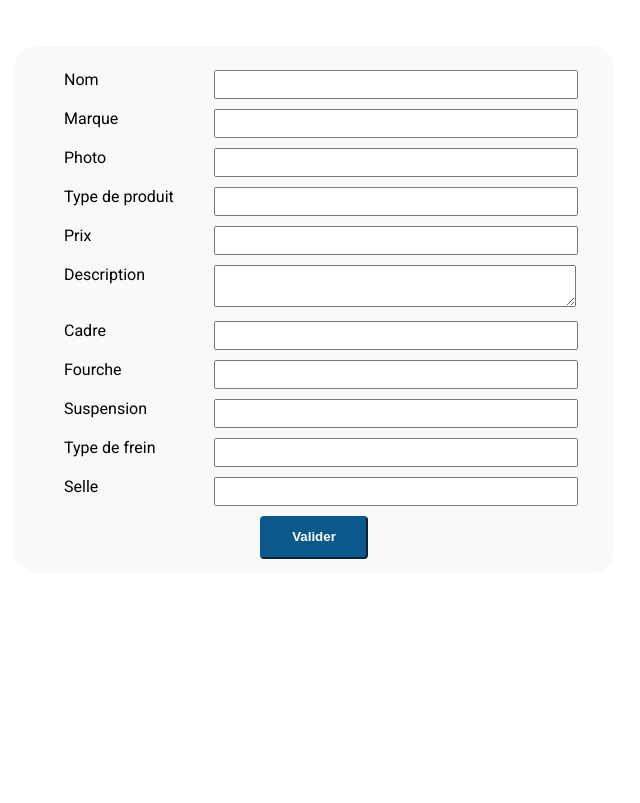
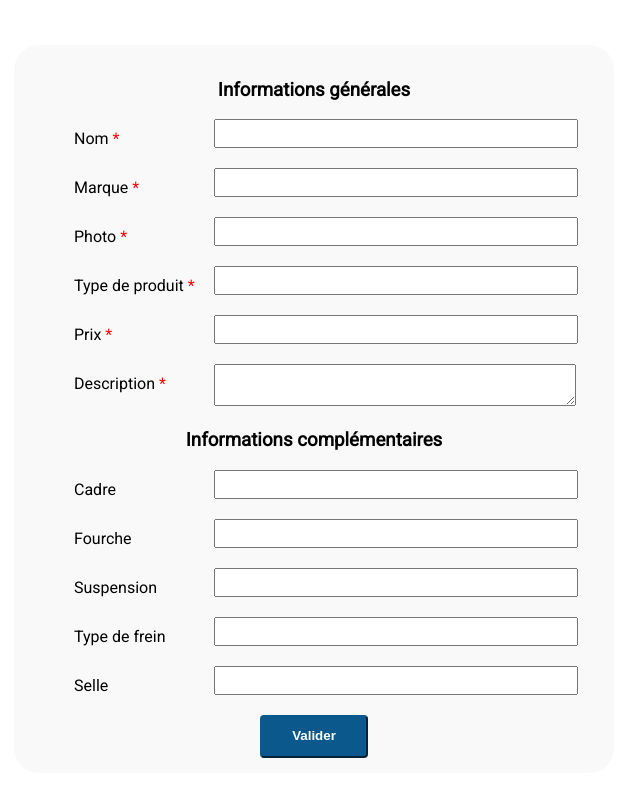
Before and after one commit to baptiste-cornic/bike-shop, a Symfony app: template templates/product/edit_product.html.twig in a window 1280 px wide; the page is wider, and only the part inside the window is pictured. Shown: the part 100-903 px from the top of that part, without its empty margins (386-1026 px from the left). Before the commit the page ends 659 px from the top of that part, so only its background shows below. Run offline with Twig, Linux system fonts and the light colour scheme; the template is opened without the code that fills it, so the values that code supplies are empty; form fields are guessed from the names that the template uses; some libraries are stand-ins or nearby versions.

Commit message:
Update : edit_product form template

```diff
--- a/templates/product/edit_product.html.twig
+++ b/templates/product/edit_product.html.twig
@@ -6,51 +6,78 @@
     <h1>{{ title }}</h1>
     <div class="add-bike">
         {{ form_start(form) }}
+        <h3 class="text-center">Informations générales</h3>
             <div class="row">
-                <div class="label-div">Nom</div>
+                <div class="label-div">
+                    <label for="product_name">Nom <span class="red">*</span></label>
+                </div>
                 <div class="input-div">{{ form_widget(form.name) }}</div>
             </div>
             <div class="row">
-                <div class="label-div">Marque</div>
+                <div class="label-div">
+                    <label for="product_brand">Marque <span class="red">*</span></label>
+                </div>
                 <div class="input-div">{{ form_widget(form.brand) }}</div>
             </div>
             <div class="row">
-                <div class="label-div">Photo</div>
+                <div class="label-div">
+                    <label for="product_picture">Photo <span class="red">*</span></label>
+                </div>
                 <div class="input-div">{{ form_widget(form.picture) }}</div>
                 {% if product.picture %}
                     <i class="fa-regular fa-file-image hover-pointer" title="{{ product.name }}"></i>
                 {% endif %}
             </div>
             <div class="row">
-                <div class="label-div">Type de produit</div>
+                <div class="label-div">
+                    <label for="product_productType">Type de produit <span class="red">*</span></label>
+                </div>
                 <div class="input-div">{{ form_widget(form.productType) }}</div>
             </div>
             <div class="row">
-                <div class="label-div">Prix</div>
+                <div class="label-div">
+                    <label for="product_price">Prix <span class="red">*</span></label>
+                </div>
                 <div class="input-div">{{ form_widget(form.price) }}</div>
             </div>
             <div class="row">
-                <div class="label-div">Description</div>
+                <div class="label-div">
+                    <label for="product_description">Description <span class="red">*</span></label>
+                </div>
                 <div class="input-div">{{ form_widget(form.description) }}</div>
             </div>
+
+
+
+            <h3 class="text-center">Informations complémentaires</h3>
             <div class="row">
-                <div class="label-div">Cadre</div>
+                <div class="label-div">
+                    <label for="product_frame">Cadre</label>
+                </div>
                 <div class="input-div">{{ form_widget(form.frame) }}</div>
             </div>
             <div class="row">
-                <div class="label-div">Fourche</div>
+                <div class="label-div">
+                    <label for="product_fork">Fourche</label>
+                </div>
                 <div class="input-div">{{ form_widget(form.fork) }}</div>
             </div>
             <div class="row">
-                <div class="label-div">Suspension</div>
+                <div class="label-div">
+                    <label for="product_suspension">Suspension</label>
+                </div>
                 <div class="input-div">{{ form_widget(form.suspension) }}</div>
             </div>
             <div class="row">
-                <div class="label-div">Type de frein</div>
+                <div class="label-div">
+                    <label for="product_brakeType">Type de frein</label>
+                </div>
                 <div class="input-div">{{ form_widget(form.brakeType) }}</div>
             </div>
             <div class="row">
-                <div class="label-div">Selle</div>
+                <div class="label-div">
+                    <label for="product_saddle">Selle</label>
+                </div>
                 <div class="input-div">{{ form_widget(form.saddle) }}</div>
             </div>
             <div class="row row-btn">
```
